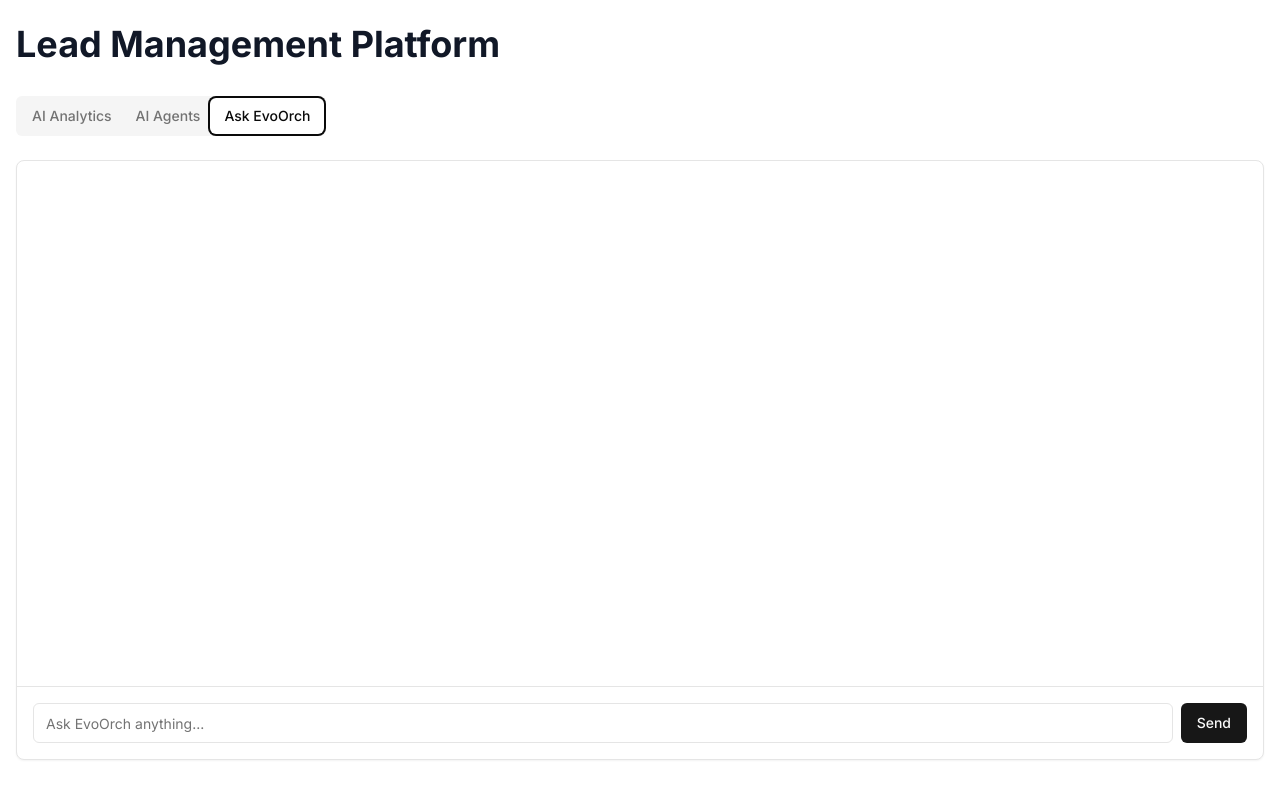
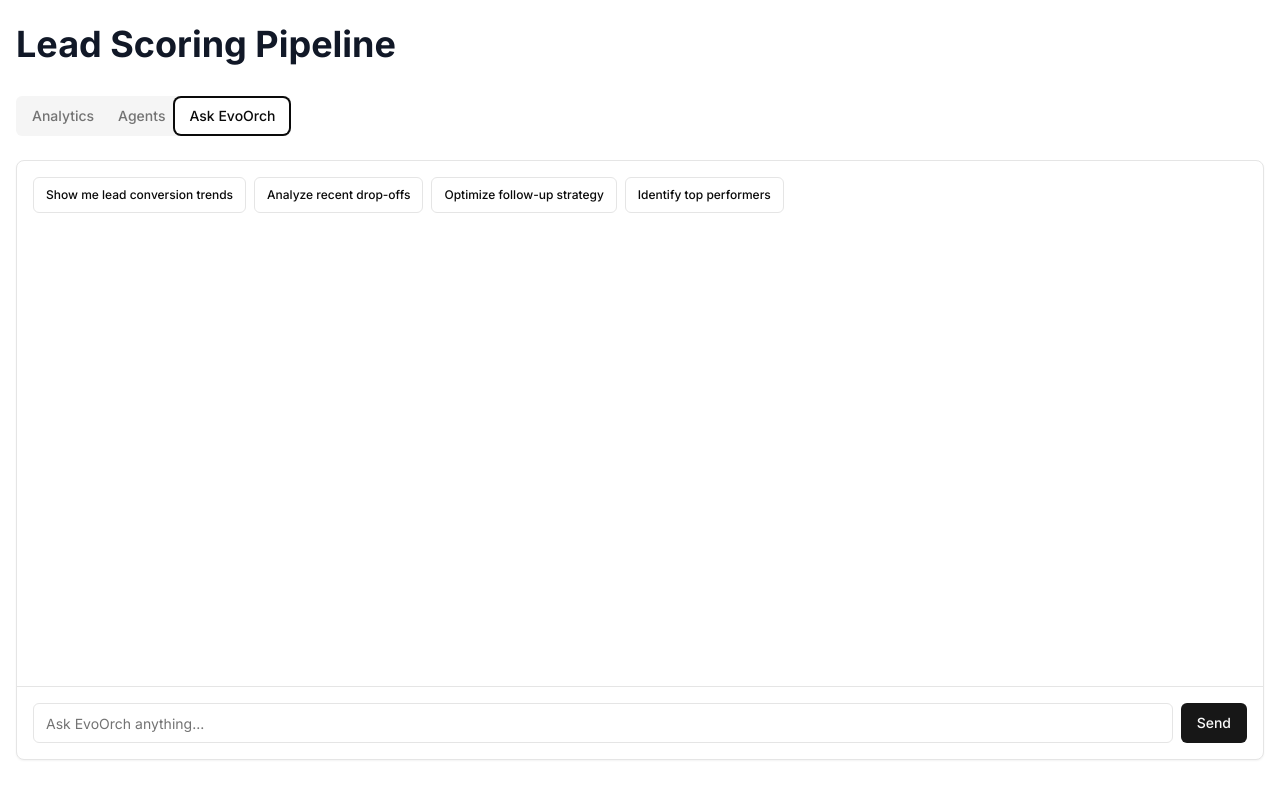
Before and after one commit to gauravpandeydigilantern/enhanced-leadscore_vercel, a Next.js app: page / in a window 1280 px wide. Both pictures are taken after a click on the tab "Ask EvoOrch". Built offline with nearby package versions, Linux system fonts and the light colour scheme.

Commit message:
Merge remote main branch with local changes

```diff
--- a/app/page.tsx
+++ b/app/page.tsx
@@ -6,11 +6,11 @@ import { AskEvoOrch } from "@/components/ask-evo-orch"
 export default function Dashboard() {
   return (
     <div className="container mx-auto py-6 px-4 max-w-7xl">
-      <h1 className="text-4xl font-bold mb-8 text-gray-900 dark:text-gray-100">Lead Management Platform</h1>
+      <h1 className="text-4xl font-bold mb-8 text-gray-900 dark:text-gray-100">Lead Scoring Pipeline</h1>
       <Tabs defaultValue="analytics" className="w-full space-y-6">
         <TabsList>
-          <TabsTrigger value="analytics">AI Analytics</TabsTrigger>
-          <TabsTrigger value="agents">AI Agents</TabsTrigger>
+          <TabsTrigger value="analytics">Analytics</TabsTrigger>
+          <TabsTrigger value="agents">Agents</TabsTrigger>
           <TabsTrigger value="ask">Ask EvoOrch</TabsTrigger>
         </TabsList>
         <TabsContent value="analytics">
--- a/components/ask-evo-orch.tsx
+++ b/components/ask-evo-orch.tsx
@@ -5,6 +5,14 @@ import { useState } from "react"
 import { Button } from "@/components/ui/button"
 import { Card, CardContent } from "@/components/ui/card"
 import { Input } from "@/components/ui/input"
+
+
+const EXAMPLE_PROMPTS = [
+  "Show me lead conversion trends",
+  "Analyze recent drop-offs",
+  "Optimize follow-up strategy",
+  "Identify top performers"
+]
 
 export function AskEvoOrch() {
   const [input, setInput] = useState("")
@@ -19,9 +27,27 @@ export function AskEvoOrch() {
     // Add AI response logic here
   }
 
+
+  const handlePromptClick = (prompt) => {
+    setInput(prompt)
+  }
+
   return (
     <Card className="h-[600px] flex flex-col">
-      <CardContent className="flex-1 overflow-auto p-4 space-y-4">
+       <CardContent className="flex-1 overflow-auto p-4 space-y-4">
+        <div className="flex flex-wrap gap-2 mb-4">
+          {EXAMPLE_PROMPTS.map((prompt) => (
+            <Button
+              key={prompt}
+              variant="outline"
+              size="sm"
+              onClick={() => handlePromptClick(prompt)}
+              className="text-xs"
+            >
+              {prompt}
+            </Button>
+          ))}
+        </div>
         {messages.map((msg, i) => (
           <div key={i} className={`flex ${msg.role === "user" ? "justify-end" : "justify-start"}`}>
             <div className={`rounded-lg px-4 py-2 max-w-[80%] ${
```
Also changed, not shown: 1 other file (tests, documents, lock files or other folders).
